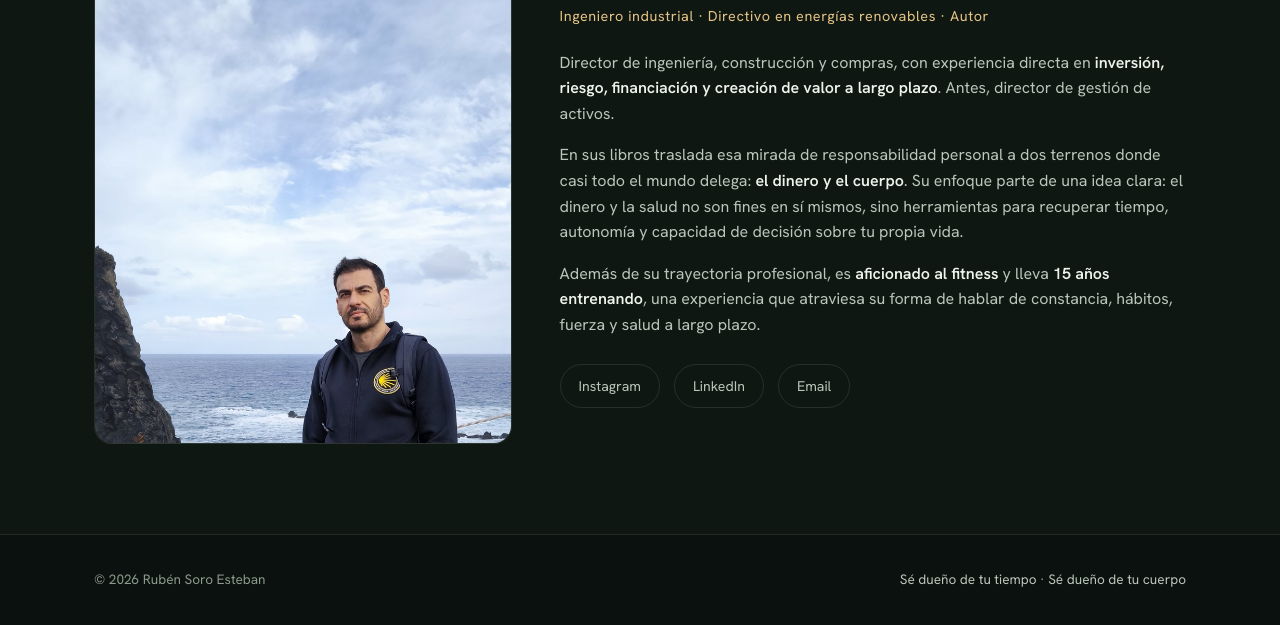
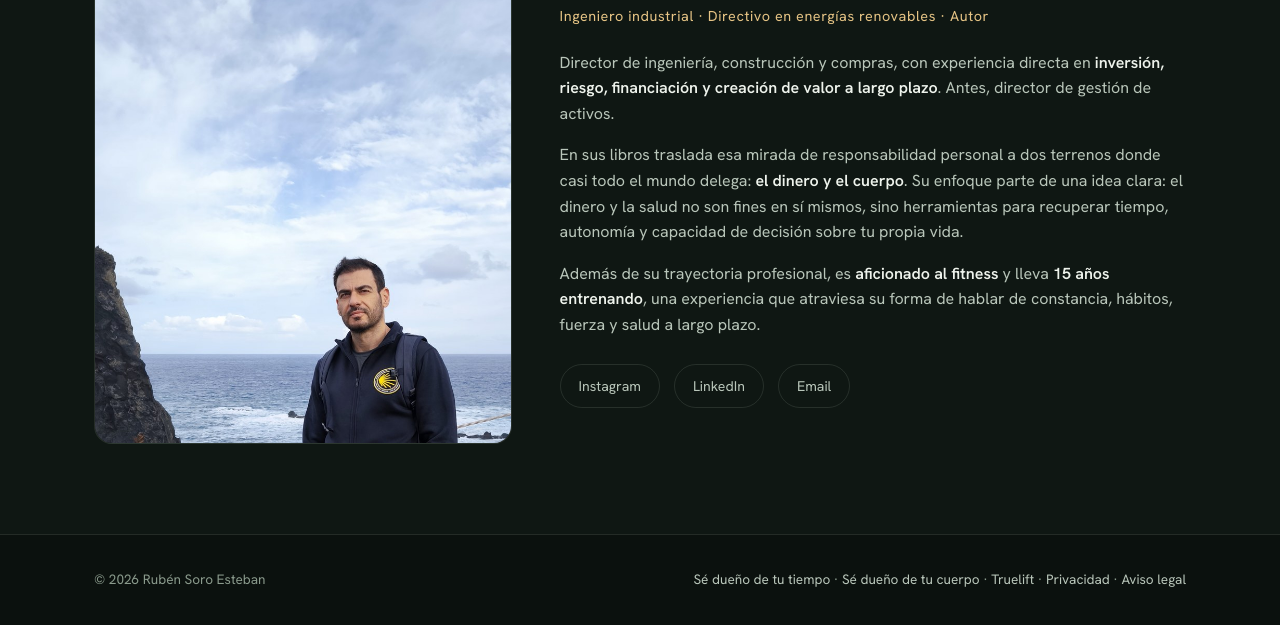
Before and after one commit to diodocup/Ruben-Soro, a plain HTML site: page index.html in a window 1280 px wide. Shown: the part 2208-2833 px from the top of the page. Drawn offline with Linux system fonts and the light colour scheme.

Commit message:
Add legal links and Truelift to footer

```diff
--- a/index.html
+++ b/index.html
@@ -388,7 +388,10 @@
     <span>© <span id="yr"></span> Rubén Soro Esteban</span>
     <span>
       <a href="https://diodocup.github.io/seduenodetutiempo/" target="_blank" rel="noopener">Sé dueño de tu tiempo</a> ·
-      <a href="https://diodocup.github.io/seduenodetucuerpo/" target="_blank" rel="noopener">Sé dueño de tu cuerpo</a>
+      <a href="https://diodocup.github.io/seduenodetucuerpo/" target="_blank" rel="noopener">Sé dueño de tu cuerpo</a> ·
+      <a href="https://www.truelift.com" target="_blank" rel="noopener">Truelift</a> ·
+      <a href="/privacidad.html">Privacidad</a> ·
+      <a href="/aviso-legal.html">Aviso legal</a>
     </span>
   </div>
 </footer>
```
